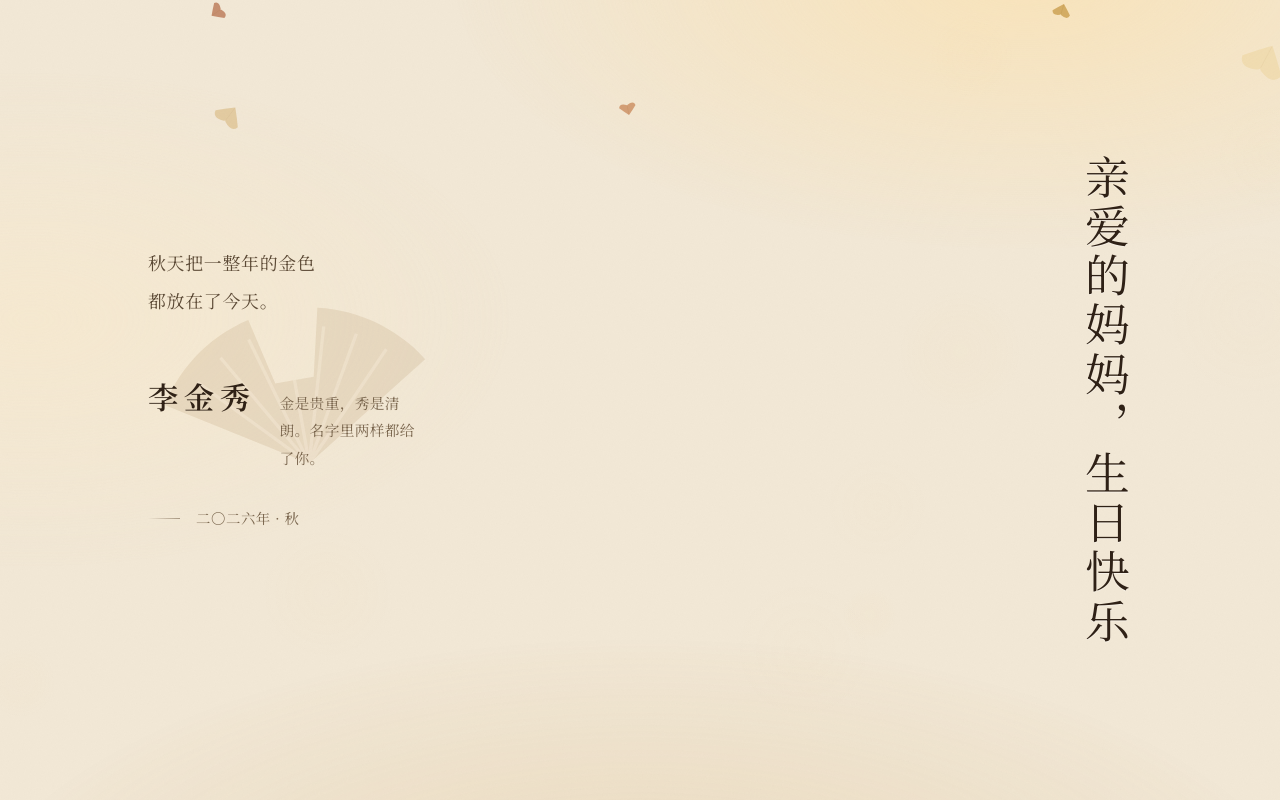
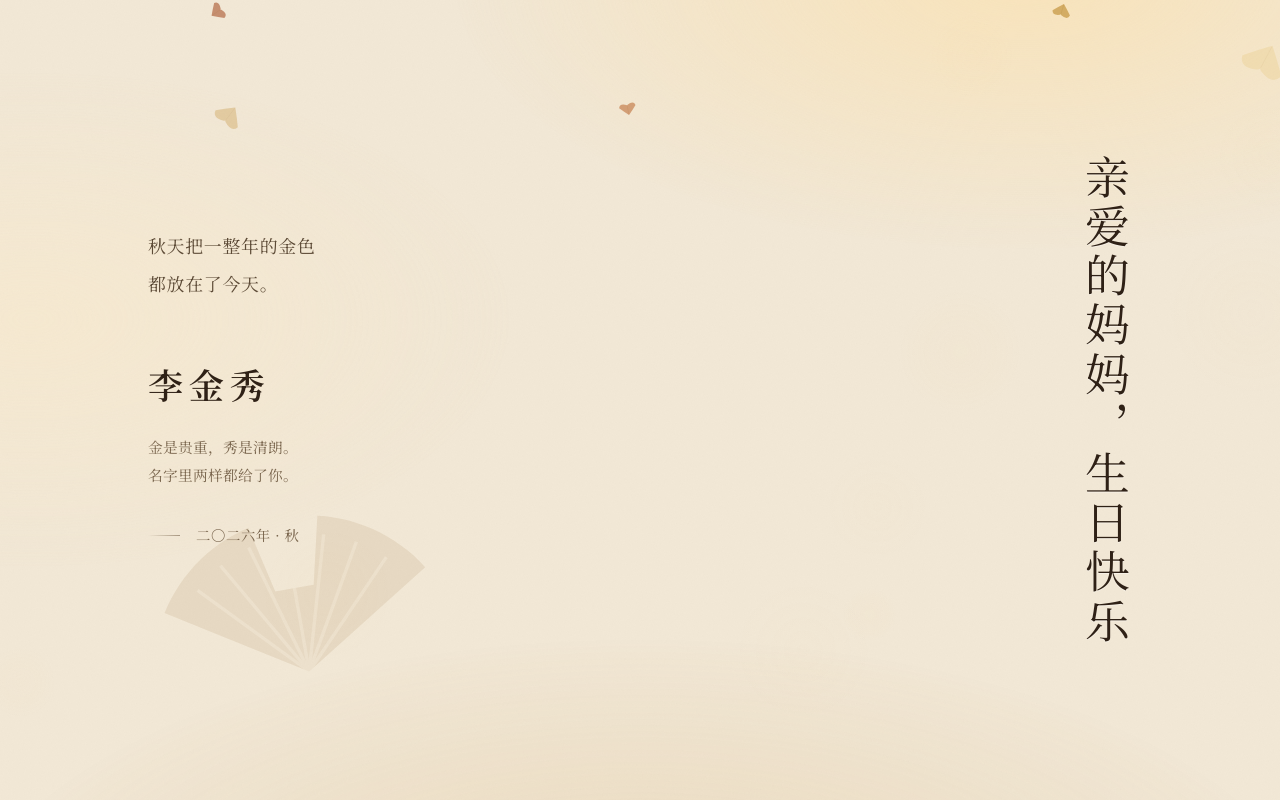
Before and after one commit to Menina323/mom-birthday, a plain HTML site: page index.html in a window 1280 px wide. Shown: the top 800 px of the page. Drawn offline with Linux system fonts and the light colour scheme.

Commit message:
相册文案定稿

```diff
--- a/index.html
+++ b/index.html
@@ -260,26 +260,26 @@ h2{
 /* 名字：整页唯一一处写她本人 */
 .hero__name{
   margin-top:var(--s-5);
-  display:flex;
-  align-items:baseline;
-  gap:var(--s-3);
-  flex-wrap:wrap;
+  display:block;
 }
 .hero__name-cn{
+  display:inline-block;
   font-family:var(--font-song);
   font-weight:600;
-  font-size:clamp(1.3rem,1.8vw + .7rem,1.9rem);
-  letter-spacing:.18em;
+  font-size:clamp(1.5rem,2.2vw + .8rem,2.2rem);
+  letter-spacing:.16em;
   color:var(--ink);
   white-space:nowrap;
 }
 .hero__gloss{
+  display:block;
+  margin-top:var(--s-2);
   font-family:var(--font-kai);
   font-size:clamp(.8rem,.85vw + .45rem,.92rem);
   line-height:1.9;
   color:var(--ink-soft);
   letter-spacing:.02em;
-  max-width:18ch;
+  max-width:20ch;
 }
 
 .hero__sign{
@@ -319,9 +319,9 @@ h1{
 .hero__leaf{
   position:absolute;
   left:0;
-  top:50%;
+  top:76%;
   width:clamp(150px,26vw,300px);
-  opacity:.11;
+  opacity:.10;
   transform:translateY(-50%) rotate(-10deg);
   pointer-events:none;
   z-index:-1;
```
Also changed, not shown: fonts/serif-regular.woff2, fonts/serif-semibold.woff2.
